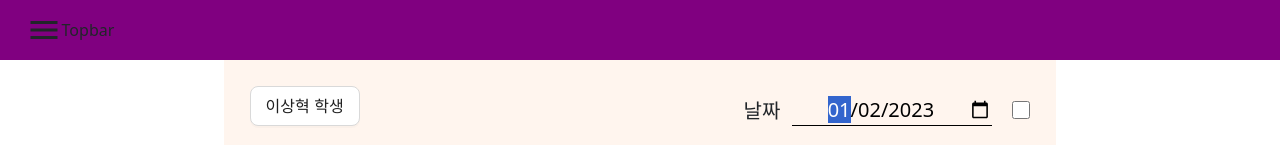
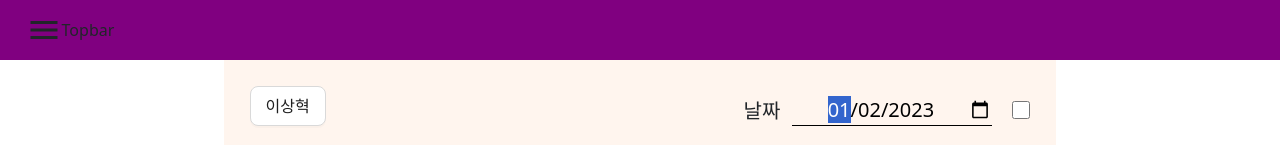
Before and after one commit to T-DA-2022/adm_web, a React (Create React App) app: page /today in a window 1280 px wide. Shown: the top 145 px of the page. Built offline with nearby package versions, Linux system fonts and the light colour scheme.

Commit message:
modify modal component

```diff
--- a/src/components/CustomModal/CustomModal.js
+++ b/src/components/CustomModal/CustomModal.js
@@ -2,7 +2,7 @@ import { Button, Modal } from "antd";
 import { useState } from "react";
 import { ModalP } from "./CustomModal.element";
 
-const CustomModal = ({ selected, selectList, setStudent }) => {
+const CustomModal = ({ selected, selectList, setStudent, optionWord }) => {
   //   console.log(selected);
   const [isModalOpen, setIsModalOpen] = useState(false);
   const [modalitem, setModalItem] = useState(selected);
@@ -15,6 +15,7 @@ const CustomModal = ({ selected, selectList, setStudent }) => {
   };
   const handleCancel = () => {
     setIsModalOpen(false);
+    setModalItem(selected);
   };
   const clickHandler = (item) => {
     console.log(item);
@@ -31,10 +32,10 @@ const CustomModal = ({ selected, selectList, setStudent }) => {
   return (
     <>
       <Button type="default" size="large" onClick={showModal}>
-        {selected.name} 학생
+        {selected.name} {optionWord}
       </Button>
       <Modal
-        title={`학생 선택 : ${modalitem.name}`}
+        title={`${optionWord} 선택 : ${modalitem.name}`}
         open={isModalOpen}
         onOk={handleOk}
         onCancel={handleCancel}
```
